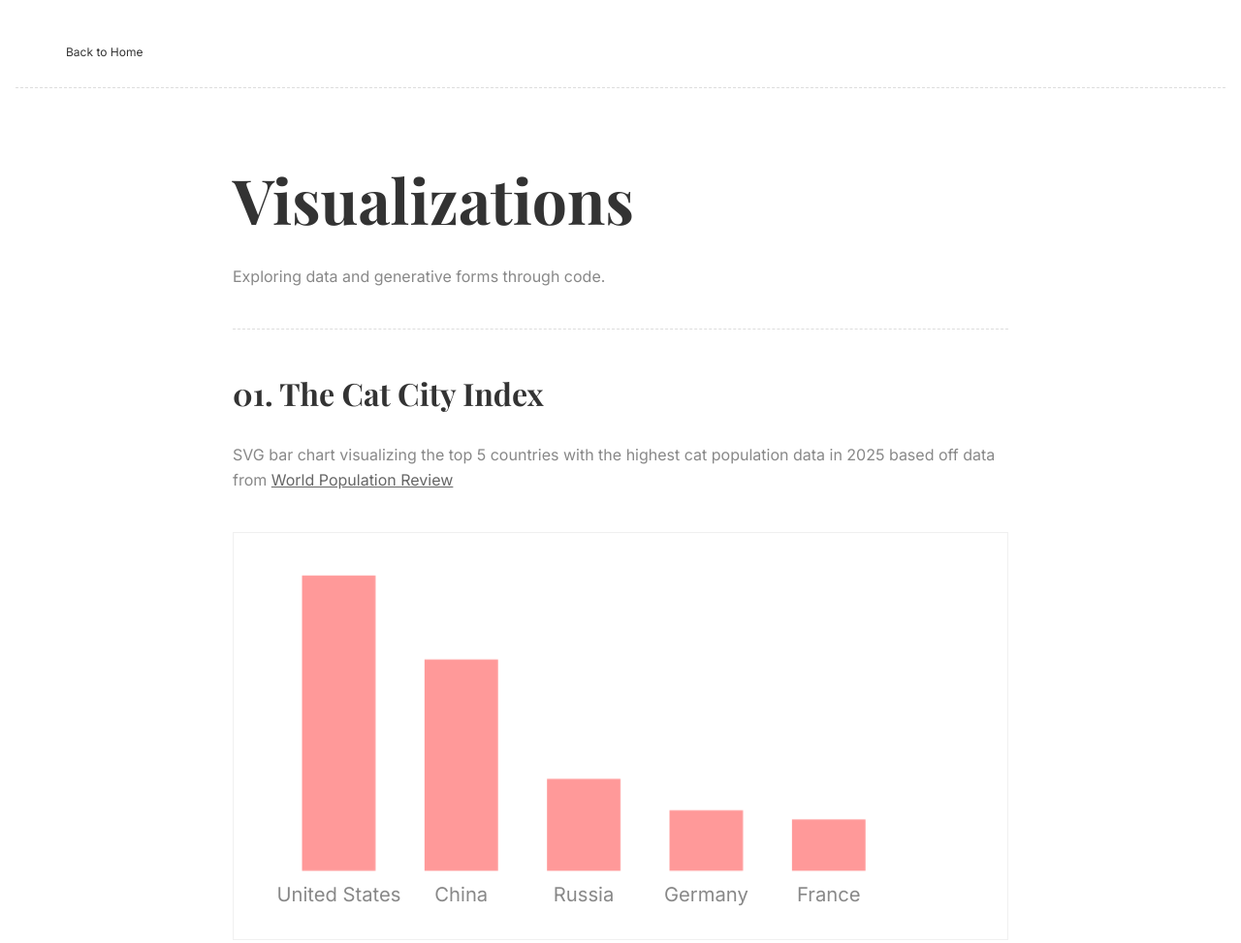
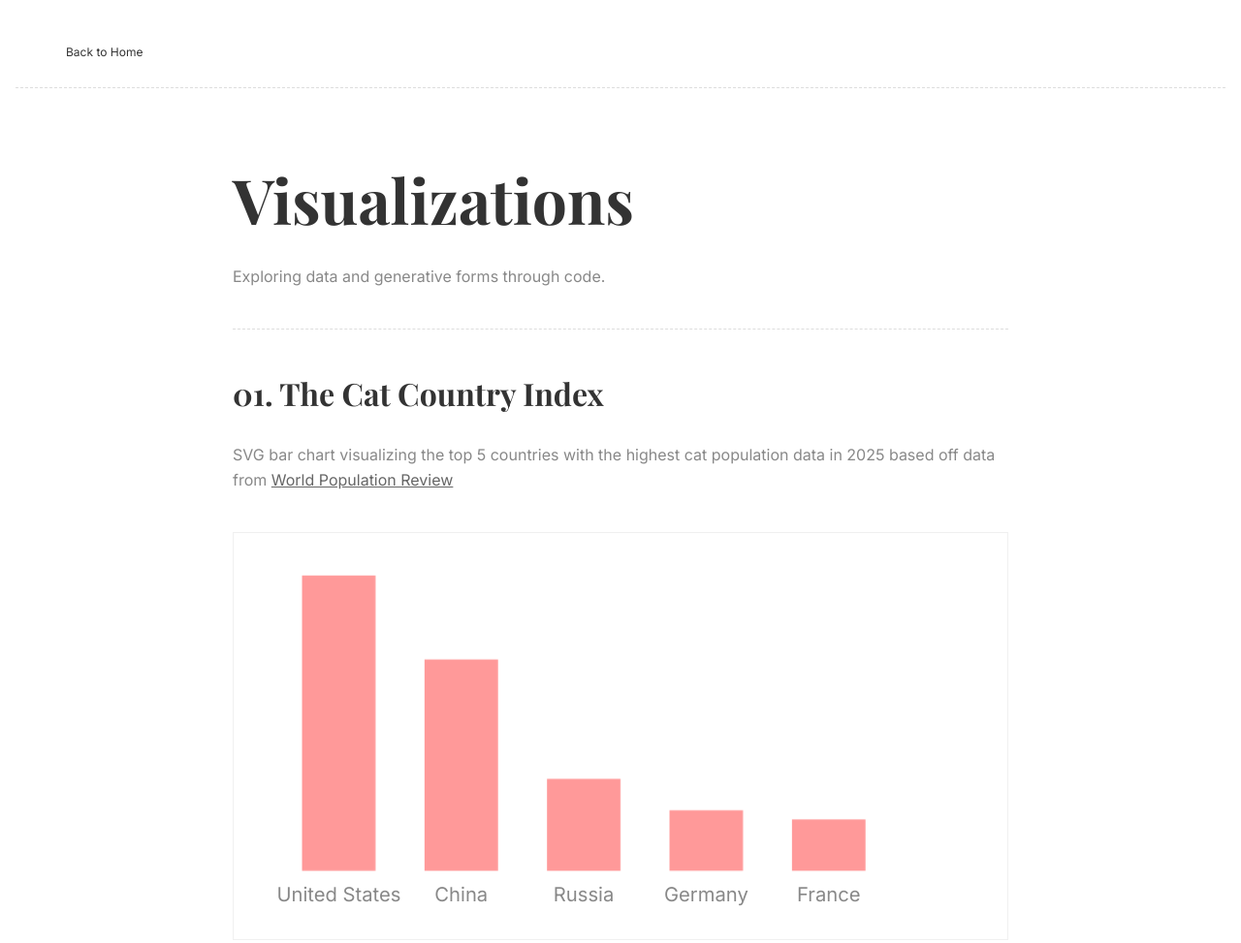
Before and after one commit to shnoom/shnoom.github.io, a plain HTML site: page visualizations.html in a window 1280 px wide. Shown: the top 973 px of the page at 97% size. Drawn offline with nearby package versions, Linux system fonts and the light colour scheme.

Commit message:
Changed title of visualization

```diff
--- a/visualizations.html
+++ b/visualizations.html
@@ -21,7 +21,7 @@
         <hr class="divider">
 
         <section class="vis-section">
-            <h2 class="section-heading">01. The Cat City Index</h2>
+            <h2 class="section-heading">01. The Cat Country Index</h2>
            <p class="subtitle">SVG bar chart visualizing the top 5 countries with the highest cat population data in 2025 based off data from <a href="https://worldpopulationreview.com/country-rankings/cat-population-by-country">World Population Review</a>
             <div id="cat-chart-container" class="chart-box">
                 </div>
```
